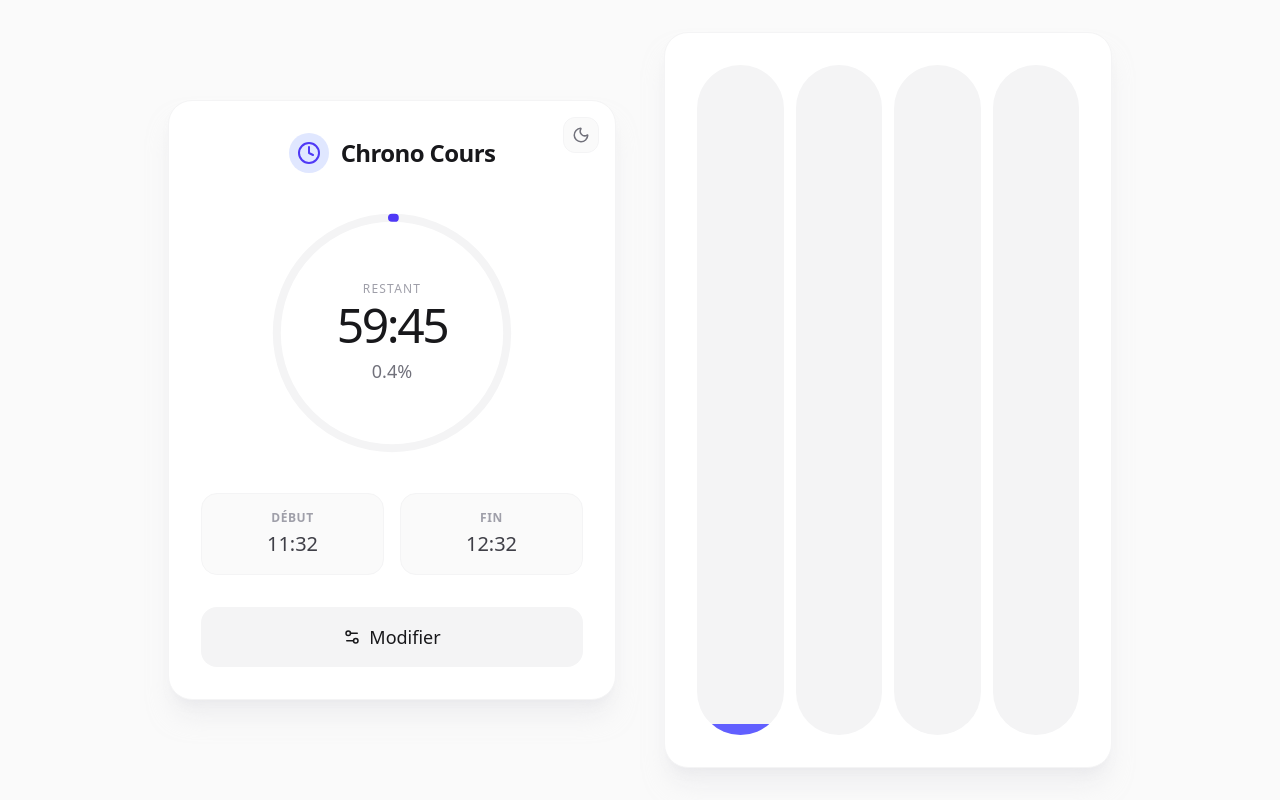
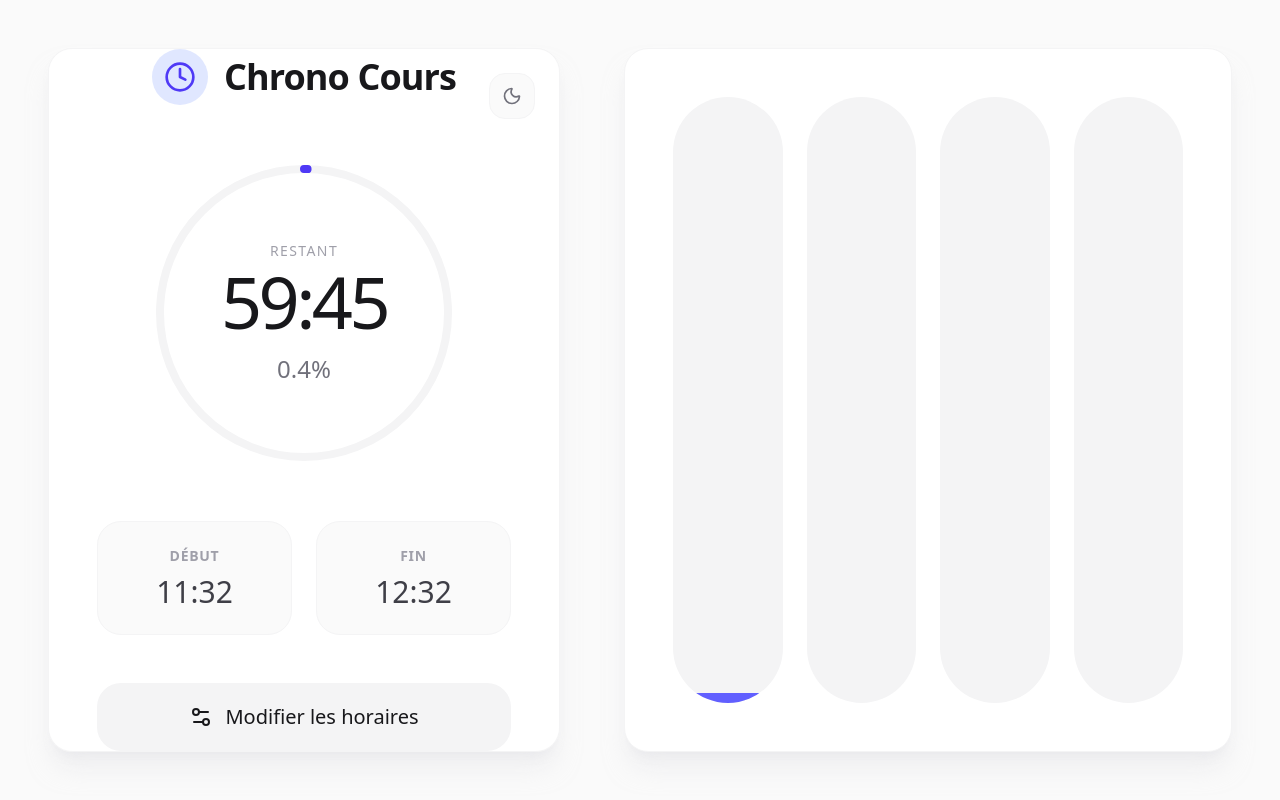
Before and after one commit to Nael-Basset/Chrono-cours, a React (Vite) app: page / in a window 1280 px wide. Both pictures are taken after a click on the button "Démarrer". Built offline with nearby package versions, Linux system fonts and the light colour scheme.

Commit message:
style: expand PC layout to fill more screen space

```diff
--- a/src/App.tsx
+++ b/src/App.tsx
@@ -168,34 +168,34 @@ export default function App() {
   }
 
   return (
-    <div className="h-screen bg-zinc-50 dark:bg-zinc-950 font-sans text-zinc-900 dark:text-zinc-100 overflow-hidden flex flex-col items-center justify-center p-4 md:p-8 transition-colors duration-300">
-      <div className="flex flex-col landscape:flex-row md:flex-row gap-6 md:gap-12 items-center justify-center w-full h-full max-w-6xl mx-auto">
+    <div className="h-screen bg-zinc-50 dark:bg-zinc-950 font-sans text-zinc-900 dark:text-zinc-100 overflow-hidden flex flex-col items-center justify-center p-4 md:p-12 transition-colors duration-300">
+      <div className="flex flex-col landscape:flex-row md:flex-row gap-6 md:gap-16 items-stretch justify-center w-full h-full max-w-[1400px] mx-auto">
         {/* Main Card */}
-        <div className="w-full max-w-md bg-white dark:bg-zinc-900 rounded-3xl shadow-xl shadow-zinc-200/50 dark:shadow-none overflow-hidden border border-zinc-100 dark:border-zinc-800 shrink-0 landscape:max-h-full landscape:overflow-y-auto relative">
+        <div className="flex-1 max-w-md md:max-w-2xl bg-white dark:bg-zinc-900 rounded-3xl shadow-xl shadow-zinc-200/50 dark:shadow-none overflow-hidden border border-zinc-100 dark:border-zinc-800 shrink-0 landscape:max-h-full landscape:overflow-y-auto relative flex flex-col justify-center">
           {/* Controls: Dark Mode & Fullscreen */}
-          <div className="absolute top-2 right-2 md:top-4 md:right-4 flex gap-1.5 md:gap-2 z-10">
+          <div className="absolute top-2 right-2 md:top-6 md:right-6 flex gap-1.5 md:gap-3 z-10">
             <button
               onClick={toggleFullscreen}
-              className="md:hidden p-1.5 md:p-2 rounded-lg md:rounded-xl bg-zinc-50 dark:bg-zinc-800 text-zinc-500 dark:text-zinc-400 active:scale-95 transition-all border border-zinc-100 dark:border-zinc-700"
+              className="md:hidden p-1.5 md:p-3 rounded-lg md:rounded-2xl bg-zinc-50 dark:bg-zinc-800 text-zinc-500 dark:text-zinc-400 active:scale-95 transition-all border border-zinc-100 dark:border-zinc-700"
               title="Mode plein écran"
             >
-              {isFullscreen ? <Minimize size={14} className="md:w-[18px] md:h-[18px]" /> : <Maximize size={14} className="md:w-[18px] md:h-[18px]" />}
+              {isFullscreen ? <Minimize size={14} className="md:w-5 md:h-5" /> : <Maximize size={14} className="md:w-5 md:h-5" />}
             </button>
             <button
               onClick={() => setIsDarkMode(!isDarkMode)}
-              className="p-1.5 md:p-2 rounded-lg md:rounded-xl bg-zinc-50 dark:bg-zinc-800 text-zinc-500 dark:text-zinc-400 active:scale-95 transition-all border border-zinc-100 dark:border-zinc-700"
+              className="p-1.5 md:p-3 rounded-lg md:rounded-2xl bg-zinc-50 dark:bg-zinc-800 text-zinc-500 dark:text-zinc-400 active:scale-95 transition-all border border-zinc-100 dark:border-zinc-700"
               title="Changer le thème"
             >
-              {isDarkMode ? <Sun size={14} className="md:w-[18px] md:h-[18px]" /> : <Moon size={14} className="md:w-[18px] md:h-[18px]" />}
+              {isDarkMode ? <Sun size={14} className="md:w-5 md:h-5" /> : <Moon size={14} className="md:w-5 md:h-5" />}
             </button>
           </div>
 
-          <div className="p-6 md:p-8">
-            <div className="flex items-center justify-center gap-3 mb-6 md:mb-8">
-              <div className="w-10 h-10 rounded-full bg-indigo-100 dark:bg-indigo-900/30 flex items-center justify-center text-indigo-600 dark:text-indigo-400">
-                <Clock size={24} />
+          <div className="p-6 md:p-12">
+            <div className="flex items-center justify-center gap-3 md:gap-4 mb-6 md:mb-12">
+              <div className="w-10 h-10 md:w-14 md:h-14 rounded-full bg-indigo-100 dark:bg-indigo-900/30 flex items-center justify-center text-indigo-600 dark:text-indigo-400">
+                <Clock size={24} className="md:w-8 md:h-8" />
               </div>
-              <h1 className="text-xl md:text-2xl font-semibold tracking-tight">Chrono Cours</h1>
+              <h1 className="text-xl md:text-4xl font-semibold tracking-tight">Chrono Cours</h1>
             </div>
 
             <AnimatePresence mode="wait">
@@ -206,35 +206,35 @@ export default function App() {
                   animate={{ opacity: 1, y: 0 }}
                   exit={{ opacity: 0, y: -20 }}
                   transition={{ duration: 0.3 }}
-                  className="space-y-4 md:space-y-6"
+                  className="space-y-4 md:space-y-10"
                 >
-                  <div className="space-y-4 md:space-y-6">
-                    <div className="space-y-2">
-                      <label className="text-xs font-medium text-zinc-500 dark:text-zinc-400 uppercase tracking-wider">Heure de début</label>
+                  <div className="space-y-4 md:space-y-10">
+                    <div className="space-y-2 md:space-y-4">
+                      <label className="text-xs md:text-sm font-medium text-zinc-500 dark:text-zinc-400 uppercase tracking-wider">Heure de début</label>
                       <input
                         type="time"
                         value={startTimeStr}
                         onChange={(e) => setStartTimeStr(e.target.value)}
-                        className="w-full text-3xl md:text-4xl font-light tracking-tight border-b-2 border-zinc-100 dark:border-zinc-800 pb-2 focus:border-indigo-500 focus:outline-none transition-colors bg-transparent"
+                        className="w-full text-3xl md:text-6xl font-light tracking-tight border-b-2 border-zinc-100 dark:border-zinc-800 pb-2 md:pb-4 focus:border-indigo-500 focus:outline-none transition-colors bg-transparent"
                       />
                     </div>
 
-                    <div className="space-y-2">
-                      <label className="text-xs font-medium text-zinc-500 dark:text-zinc-400 uppercase tracking-wider">Heure de fin</label>
+                    <div className="space-y-2 md:space-y-4">
+                      <label className="text-xs md:text-sm font-medium text-zinc-500 dark:text-zinc-400 uppercase tracking-wider">Heure de fin</label>
                       <input
                         type="time"
                         value={endTimeStr}
                         onChange={(e) => setEndTimeStr(e.target.value)}
-                        className="w-full text-3xl md:text-4xl font-light tracking-tight border-b-2 border-zinc-100 dark:border-zinc-800 pb-2 focus:border-indigo-500 focus:outline-none transition-colors bg-transparent"
+                        className="w-full text-3xl md:text-6xl font-light tracking-tight border-b-2 border-zinc-100 dark:border-zinc-800 pb-2 md:pb-4 focus:border-indigo-500 focus:outline-none transition-colors bg-transparent"
                       />
                     </div>
                   </div>
 
                   <button
                     onClick={handleStart}
-                    className="w-full py-3 md:py-4 bg-zinc-900 dark:bg-zinc-100 dark:text-zinc-900 hover:bg-zinc-800 dark:hover:bg-zinc-200 text-white rounded-2xl font-medium text-lg transition-all flex items-center justify-center gap-2 active:scale-[0.98] mt-4 md:mt-8"
+                    className="w-full py-3 md:py-6 bg-zinc-900 dark:bg-zinc-100 dark:text-zinc-900 hover:bg-zinc-800 dark:hover:bg-zinc-200 text-white rounded-2xl md:rounded-3xl font-medium text-lg md:text-2xl transition-all flex items-center justify-center gap-2 md:gap-4 active:scale-[0.98] mt-4 md:mt-12"
                   >
-                    <Play size={20} fill="currentColor" />
+                    <Play size={20} className="md:w-8 md:h-8" fill="currentColor" />
                     Démarrer
                   </button>
                 </motion.div>
@@ -247,7 +247,7 @@ export default function App() {
                   transition={{ duration: 0.3 }}
                   className="flex flex-col items-center"
                 >
-                  <div className="relative w-48 h-48 md:w-64 md:h-64 flex items-center justify-center mb-6 md:mb-8">
+                  <div className="relative w-48 h-48 md:w-80 md:h-80 flex items-center justify-center mb-6 md:mb-12">
                     {/* Background Circle */}
                     <svg className="absolute inset-0 w-full h-full transform -rotate-90">
                       <circle
@@ -275,19 +275,19 @@ export default function App() {
                     </svg>
 
                     <div className="absolute inset-0 flex flex-col items-center justify-center text-center p-4">
-                      <span className="text-[10px] md:text-xs font-medium text-zinc-400 dark:text-zinc-500 uppercase tracking-widest mb-1">
+                      <span className="text-[10px] md:text-sm font-medium text-zinc-400 dark:text-zinc-500 uppercase tracking-widest mb-1">
                         {isFinished ? 'Terminé' : 'Restant'}
                       </span>
                       {isFinished ? (
-                        <CheckCircle2 className="w-10 h-10 md:w-16 md:h-16 text-emerald-500 my-1 md:my-2" />
+                        <CheckCircle2 className="w-10 h-10 md:w-24 md:h-24 text-emerald-500 my-1 md:my-4" />
                       ) : (
-                        <span className="text-3xl md:text-5xl font-light tracking-tighter text-zinc-900 dark:text-zinc-100 tabular-nums">
+                        <span className="text-3xl md:text-7xl font-light tracking-tighter text-zinc-900 dark:text-zinc-100 tabular-nums">
                           {formatTime(remainingMs)}
                         </span>
                       )}
                       <button
                         onClick={() => setPrecisionMode((prev) => (prev + 1) % 3)}
-                        className="text-sm md:text-lg font-medium text-zinc-500 dark:text-zinc-400 mt-1 md:mt-2 hover:text-zinc-700 dark:hover:text-zinc-200 transition-colors cursor-pointer select-none"
+                        className="text-sm md:text-2xl font-medium text-zinc-500 dark:text-zinc-400 mt-1 md:mt-4 hover:text-zinc-700 dark:hover:text-zinc-200 transition-colors cursor-pointer select-none"
                       >
                         {precisionMode === 0
                           ? progress.toFixed(1)
@@ -298,23 +298,23 @@ export default function App() {
                     </div>
                   </div>
 
-                  <div className="w-full flex gap-3 md:gap-4">
-                    <div className="flex-1 bg-zinc-50 dark:bg-zinc-800/50 rounded-xl md:rounded-2xl p-3 md:p-4 text-center border border-zinc-100 dark:border-zinc-800">
-                      <div className="text-[10px] md:text-xs font-semibold text-zinc-400 dark:text-zinc-500 uppercase tracking-wider mb-1">Début</div>
-                      <div className="text-lg md:text-xl font-medium text-zinc-700 dark:text-zinc-300">{startTimeStr}</div>
+                  <div className="w-full flex gap-3 md:gap-6">
+                    <div className="flex-1 bg-zinc-50 dark:bg-zinc-800/50 rounded-xl md:rounded-3xl p-3 md:p-6 text-center border border-zinc-100 dark:border-zinc-800">
+                      <div className="text-[10px] md:text-sm font-semibold text-zinc-400 dark:text-zinc-500 uppercase tracking-wider mb-1 md:mb-2">Début</div>
+                      <div className="text-lg md:text-3xl font-medium text-zinc-700 dark:text-zinc-300">{startTimeStr}</div>
                     </div>
-                    <div className="flex-1 bg-zinc-50 dark:bg-zinc-800/50 rounded-xl md:rounded-2xl p-3 md:p-4 text-center border border-zinc-100 dark:border-zinc-800">
-                      <div className="text-[10px] md:text-xs font-semibold text-zinc-400 dark:text-zinc-500 uppercase tracking-wider mb-1">Fin</div>
-                      <div className="text-lg md:text-xl font-medium text-zinc-700 dark:text-zinc-300">{endTimeStr}</div>
+                    <div className="flex-1 bg-zinc-50 dark:bg-zinc-800/50 rounded-xl md:rounded-3xl p-3 md:p-6 text-center border border-zinc-100 dark:border-zinc-800">
+                      <div className="text-[10px] md:text-sm font-semibold text-zinc-400 dark:text-zinc-500 uppercase tracking-wider mb-1 md:mb-2">Fin</div>
+                      <div className="text-lg md:text-3xl font-medium text-zinc-700 dark:text-zinc-300">{endTimeStr}</div>
                     </div>
                   </div>
 
                   <button
                     onClick={handleStop}
-                    className="mt-6 md:mt-8 w-full py-3 md:py-4 bg-zinc-100 dark:bg-zinc-800 hover:bg-zinc-200 dark:hover:bg-zinc-700 text-zinc-900 dark:text-zinc-100 rounded-xl md:rounded-2xl font-medium text-base md:text-lg transition-all flex items-center justify-center gap-2 active:scale-[0.98]"
+                    className="mt-6 md:mt-12 w-full py-3 md:py-5 bg-zinc-100 dark:bg-zinc-800 hover:bg-zinc-200 dark:hover:bg-zinc-700 text-zinc-900 dark:text-zinc-100 rounded-xl md:rounded-3xl font-medium text-base md:text-xl transition-all flex items-center justify-center gap-2 md:gap-3 active:scale-[0.98]"
                   >
-                    <Settings2 size={18} />
-                    Modifier
+                    <Settings2 size={18} className="md:w-6 md:h-6" />
+                    Modifier les horaires
                   </button>
                 </motion.div>
               )}
@@ -329,11 +329,11 @@ export default function App() {
               initial={{ opacity: 0, x: 20 }}
               animate={{ opacity: 1, x: 0 }}
               exit={{ opacity: 0, x: 20 }}
-              className="bg-white dark:bg-zinc-900 rounded-3xl shadow-xl shadow-zinc-200/50 dark:shadow-none border border-zinc-100 dark:border-zinc-800 p-6 md:p-8 flex flex-col gap-4 md:gap-6 w-full max-w-md h-full max-h-[500px] md:max-h-full overflow-hidden"
+              className="flex-1 bg-white dark:bg-zinc-900 rounded-3xl shadow-xl shadow-zinc-200/50 dark:shadow-none border border-zinc-100 dark:border-zinc-800 p-6 md:p-12 flex flex-col gap-4 md:gap-10 w-full max-w-md md:max-w-3xl h-full max-h-[500px] md:max-h-full overflow-hidden"
             >
-              <div className="flex flex-col gap-4 md:gap-6 h-full justify-center">
+              <div className="flex flex-col gap-4 md:gap-10 h-full justify-center">
                 {chunkedBars.map((row, rowIndex) => (
-                  <div key={rowIndex} className="flex gap-3 items-end flex-1 min-h-0">
+                  <div key={rowIndex} className="flex gap-3 md:gap-6 items-end flex-1 min-h-0">
                     {row.map((bar) => (
                       bar.isPlaceholder ? (
                         <div key={bar.id} className="flex-1" />
```
